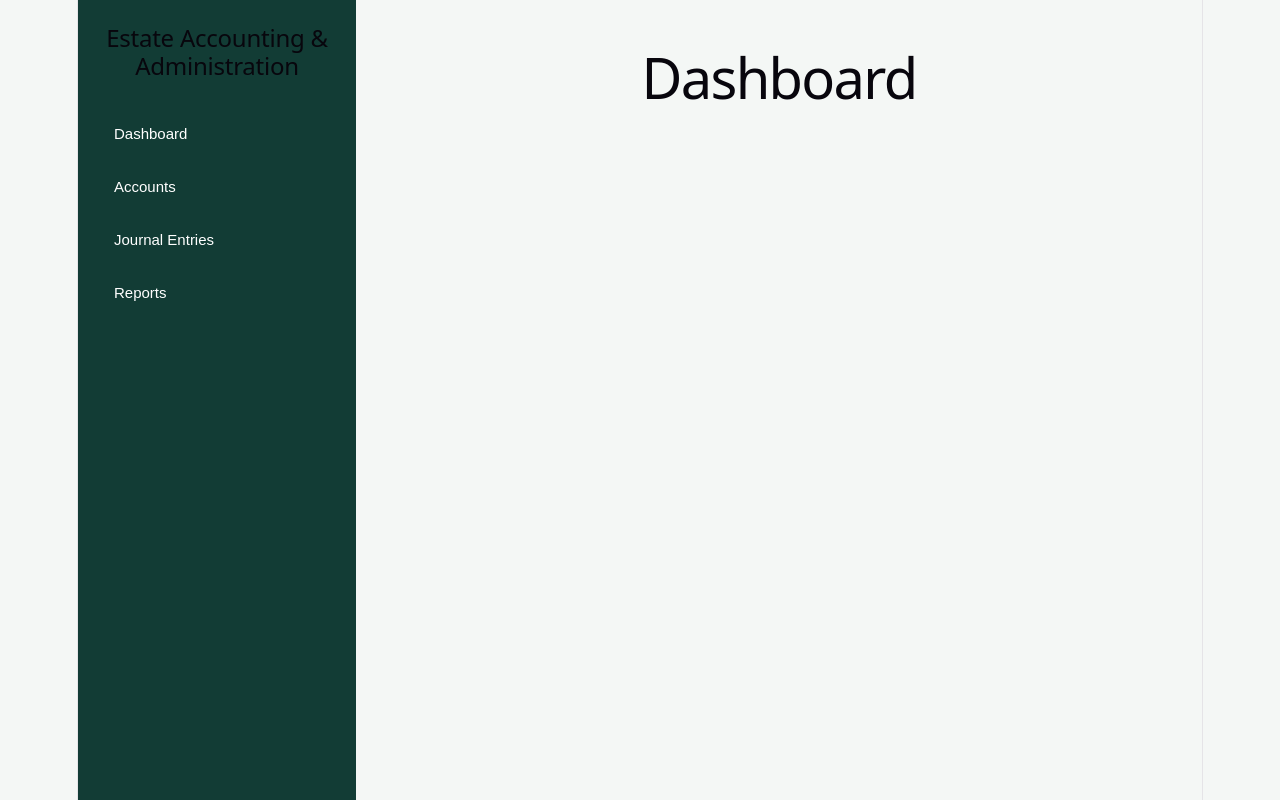
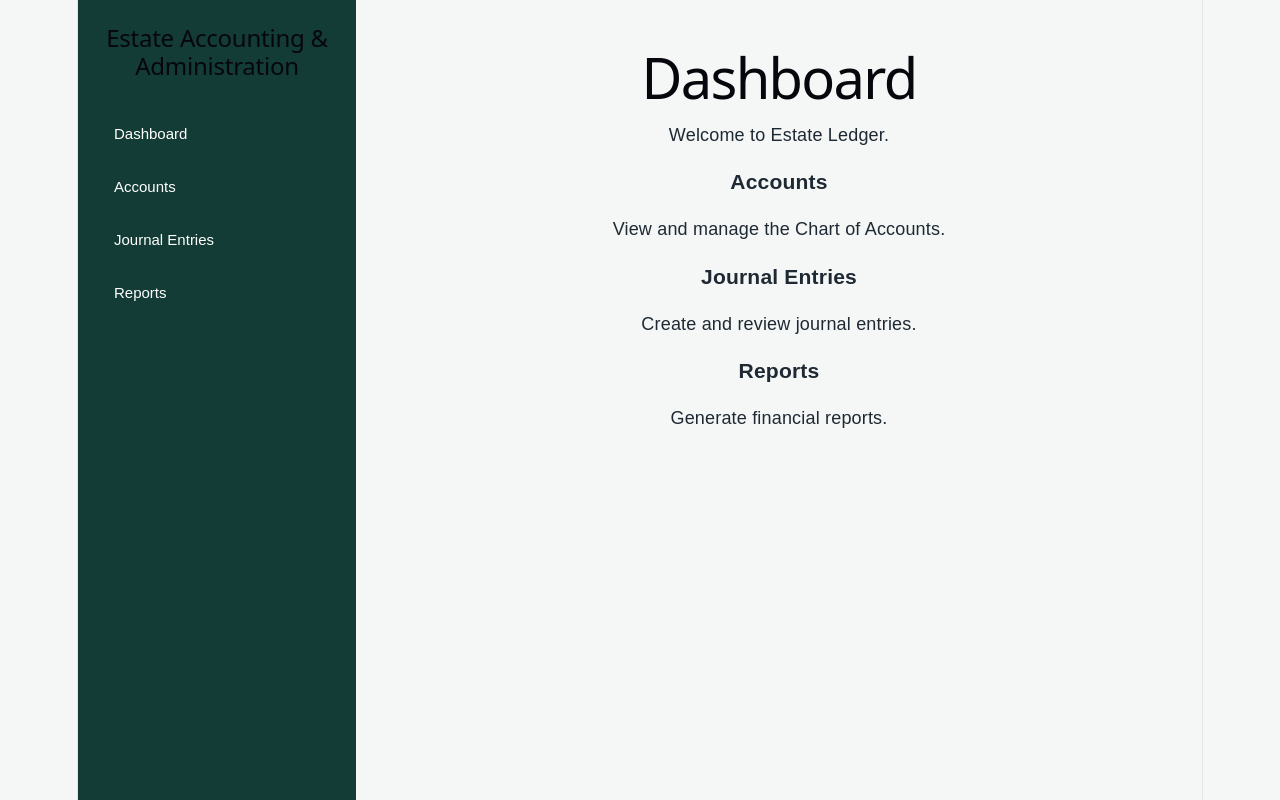
Before and after one commit to Selin-LeBlanc/Personal-Finance-Manager, a React (Vite) app in the folder client/: page / in a window 1280 px wide. Built offline with nearby package versions, Linux system fonts and the light colour scheme.

Commit message:
Temporarily updated pages with default wording

```diff
--- a/client/src/App.jsx
+++ b/client/src/App.jsx
@@ -1,6 +1,11 @@
 import { useState } from "react";
 import "./App.css";
 import Sidebar from "./components/Sidebar";
+import Dashboard from "./pages/Dashboard";
+import Accounts from "./pages/Accounts";
+import JournalEntries from "./pages/JournalEntries";
+import Reports from "./pages/Reports";
+
 
 function App() {
   const [activePage, setActivePage] = useState("dashboard");
@@ -12,10 +17,10 @@ function App() {
         setActivePage={setActivePage}
       />
       <main className="main-content">
-        {activePage === "dashboard" && <h1>Dashboard</h1>}
-        {activePage === "accounts" && <h1>Accounts</h1>}
-        {activePage === "journalEntries" && <h1>Journal Entries</h1>}
-        {activePage === "reports" && <h1>Reports</h1>}
+        {activePage === "dashboard" && <Dashboard />}
+        {activePage === "accounts" && <Accounts />}
+        {activePage === "journalEntries" && <JournalEntries />}
+        {activePage === "reports" && <Reports />}
       </main>
     </div>
   );
--- a/client/src/pages/Accounts.jsx
+++ b/client/src/pages/Accounts.jsx
@@ -0,0 +1,38 @@
+import { useEffect, useState } from "react";
+
+import PageHeader from "../components/PageHeader";
+import Table from "../components/Table";
+
+import { getAccounts } from "../services/api";
+
+function Accounts() {
+  const [accounts, setAccounts] = useState([]);
+
+  useEffect(() => {
+    async function fetchAccounts() {
+      const response = await getAccounts();
+      setAccounts(response.data || []);
+    }
+
+    fetchAccounts();
+  }, []);
+
+  const columns = [
+    { header: "Code", accessor: "code" },
+    { header: "Account Name", accessor: "name" },
+    { header: "Account Type", accessor: "type" },
+    { header: "Balance", accessor: "balance" },
+  ];
+
+  return (
+    <>
+      <PageHeader
+        title="Chart of Accounts"
+        subtitle="Manage estate accounts."
+      />
+      <Table columns={columns} data={accounts} />
+    </>
+  );
+}
+
+export default Accounts;
--- a/client/src/pages/Dashboard.jsx
+++ b/client/src/pages/Dashboard.jsx
@@ -1 +1,30 @@
-// Actually I don't have any ideas about dashboard yet, I will leave it empty for a while
+// Actually I don't have any ideas about dashboard yet.
+import PageHeader from "../components/PageHeader";
+import Card from "../components/Card";
+
+function Dashboard() {
+  return (
+    <>
+      <PageHeader
+        title="Dashboard"
+        subtitle="Welcome to Estate Ledger."
+      />
+
+      <div className="card-grid">
+        <Card title="Accounts">
+          <p>View and manage the Chart of Accounts.</p>
+        </Card>
+
+        <Card title="Journal Entries">
+          <p>Create and review journal entries.</p>
+        </Card>
+
+        <Card title="Reports">
+          <p>Generate financial reports.</p>
+        </Card>
+      </div>
+    </>
+  );
+}
+
+export default Dashboard;
--- a/client/src/pages/JournalEntries.jsx
+++ b/client/src/pages/JournalEntries.jsx
@@ -0,0 +1,14 @@
+import PageHeader from "../components/PageHeader";
+
+function JournalEntries() {
+  return (
+    <>
+      <PageHeader
+        title="Journal Entries"
+        subtitle="View and create journal entries."
+      />
+    </>
+  );
+}
+
+export default JournalEntries;
--- a/client/src/pages/Reports.jsx
+++ b/client/src/pages/Reports.jsx
@@ -0,0 +1,14 @@
+import PageHeader from "../components/PageHeader";
+
+function Reports() {
+  return (
+    <>
+      <PageHeader
+        title="Reports"
+        subtitle="Generate financial reports."
+      />
+    </>
+  );
+}
+
+export default Reports;
```
